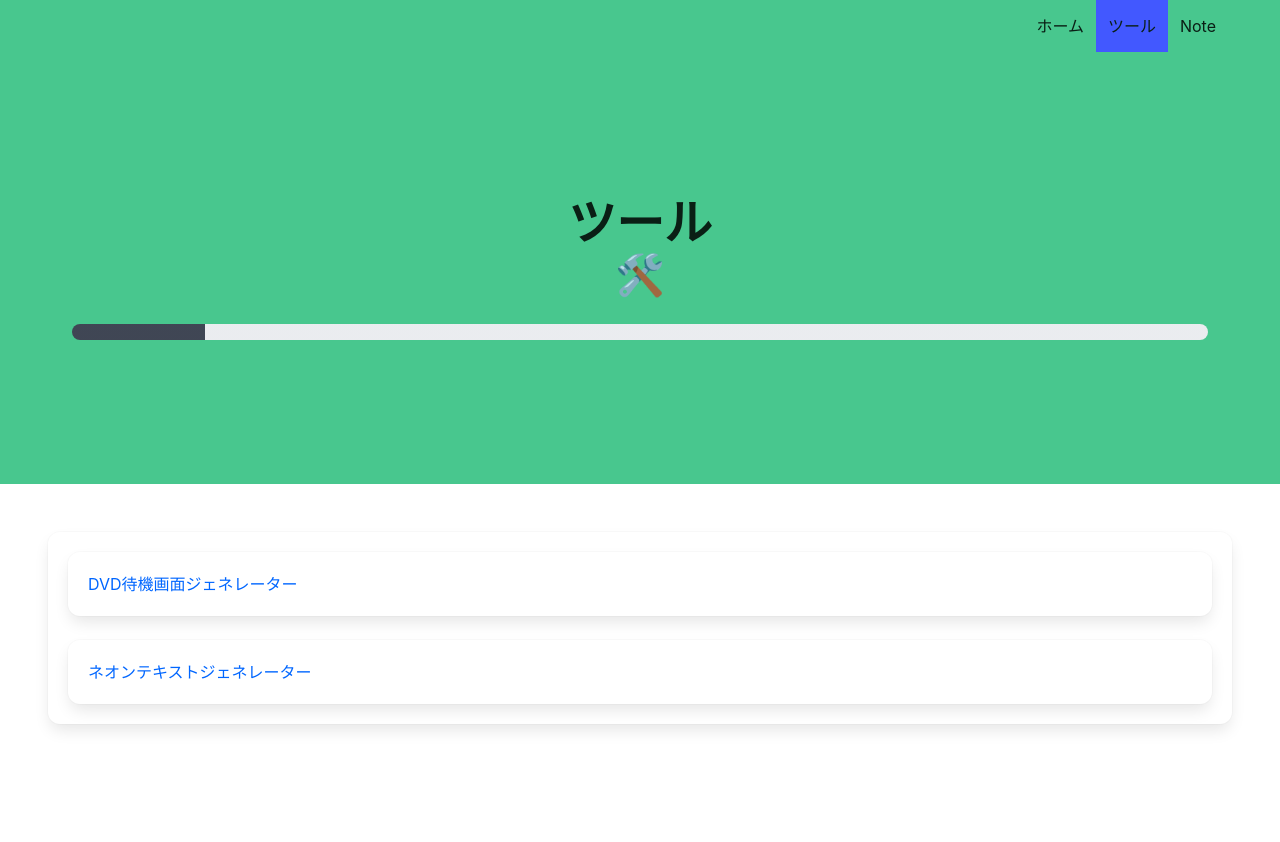
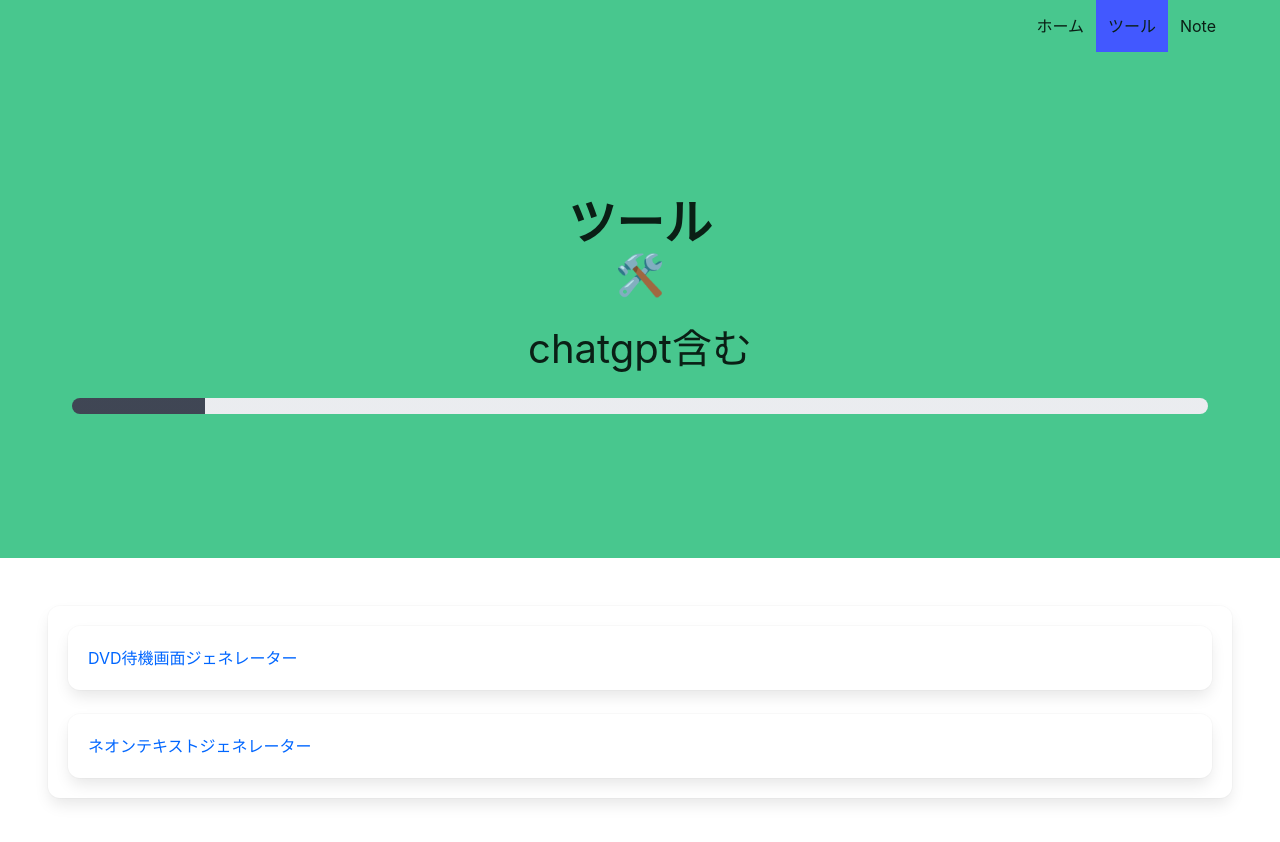
Before and after one commit to Konsentkun/Konsentkun.github.io, a plain HTML site: page tools.html in a window 1280 px wide. Before the commit the page ends 800 px from the top, so only its background shows below. Drawn offline with nearby package versions, Linux system fonts and the light colour scheme.

Commit message:
Update tools.html

```diff
--- a/tools.html
+++ b/tools.html
@@ -38,6 +38,7 @@
           <div class="container has-text-centered">
             <p class="title is-size-1">ツール</p>
             <p class="subtitle is-size-2">🛠️</p>
+            <p class="subtitle is-size-2">chatgpt含む</p>
             <progress class="progress"></progress>
           </div>
         </div>
```
